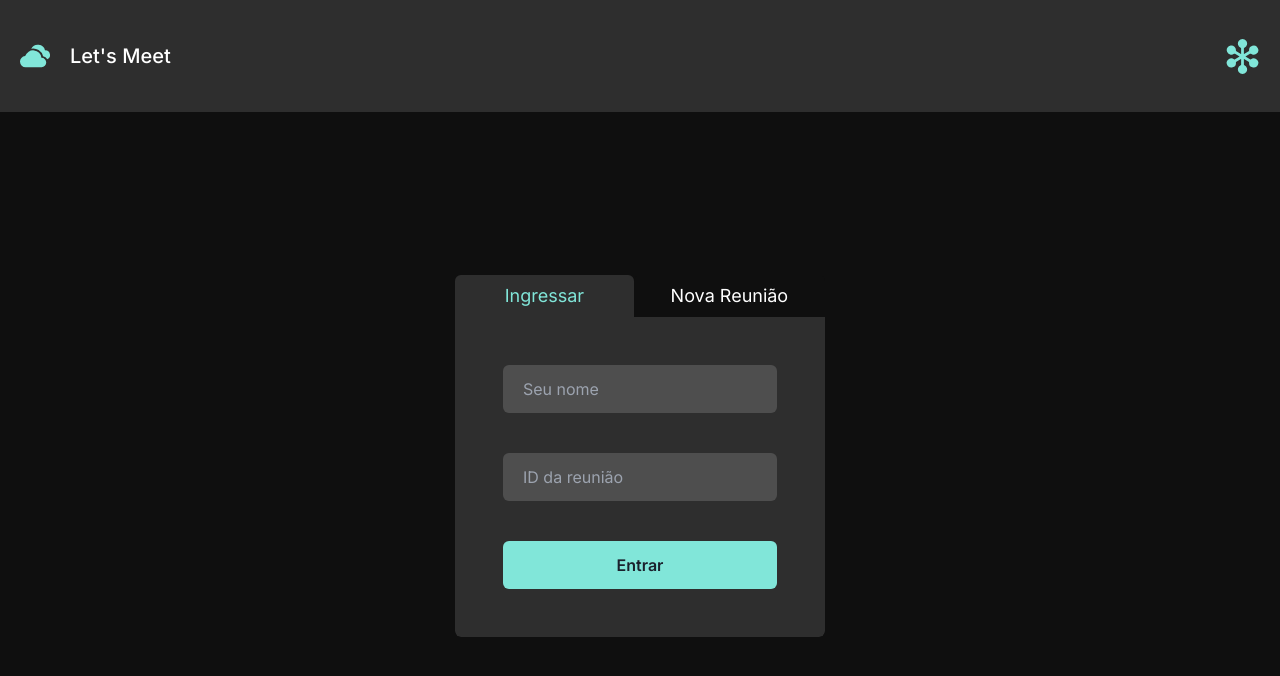
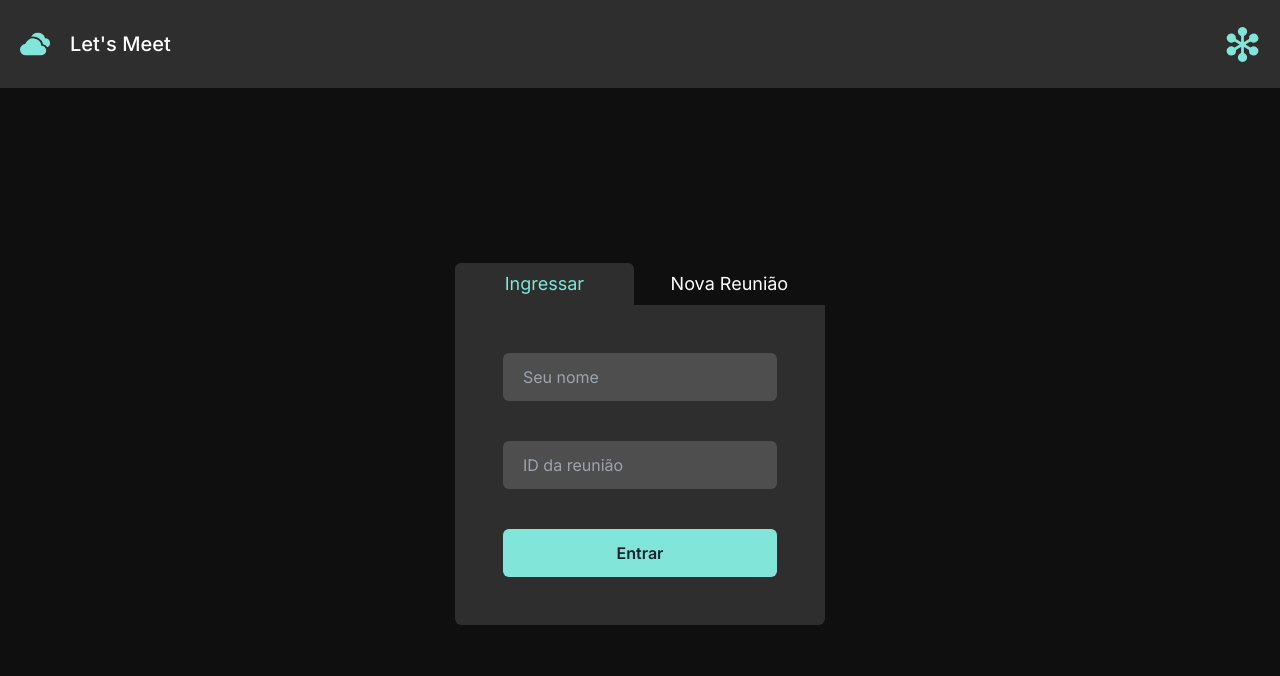
Before and after one commit to EsdrasCFF/LINEAR-MEET, a Next.js app: page / in a window 1280 px wide. Shown: the top 676 px of the page. Built offline with nearby package versions, Linux system fonts and the light colour scheme.

Commit message:
feat: add min and max height on header component

```diff
--- a/src/components/header.tsx
+++ b/src/components/header.tsx
@@ -3,7 +3,7 @@ import { SiGotomeeting } from 'react-icons/si'
 
 export function Header() {
   return (
-    <header className="flex h-28 w-full items-center justify-center bg-customSecondary">
+    <header className="flex max-h-[5.5rem] min-h-[5.5rem] w-full items-center justify-center bg-customSecondary">
       <div className="flex w-full max-w-7xl justify-between px-5">
         <div className="flex items-center gap-5">
           <BsFillCloudsFill className="text-customPrimary" size={30} />
```
